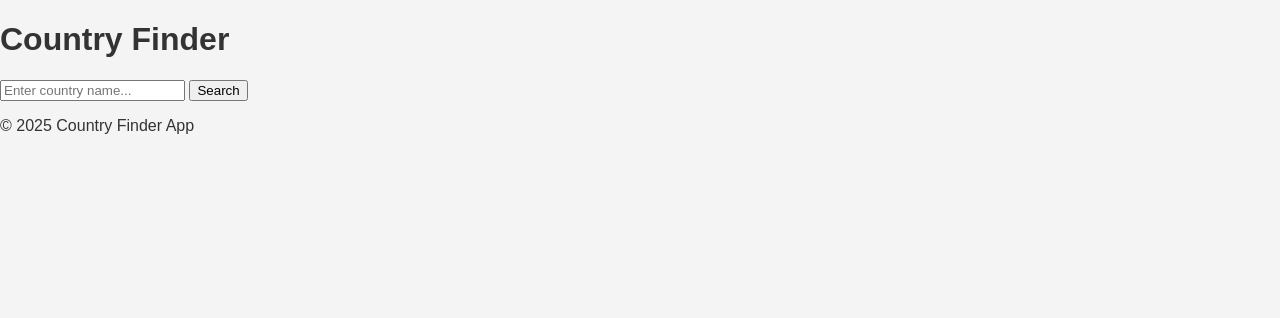
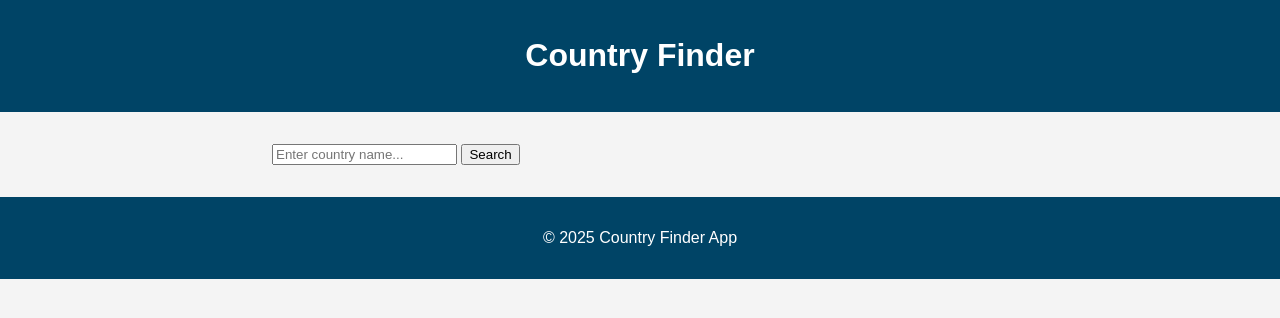
Before and after one commit to md-sumon-islam/Final-exam-miss-455, a plain HTML site: page final.html in a window 1280 px wide. Drawn offline with Linux system fonts and the light colour scheme.

Commit message:
Add files via upload

```diff
--- a/style.css
+++ b/style.css
@@ -9,3 +9,17 @@
     background: #f4f4f4;
     color: #333;
   }
+
+
+  header, footer {
+    background: #004466;
+    color: white;
+    text-align: center;
+    padding: 1rem 0;
+  }
+
+  main {
+    padding: 2rem;
+    max-width: 800px;
+    margin: auto;
+  }
```
